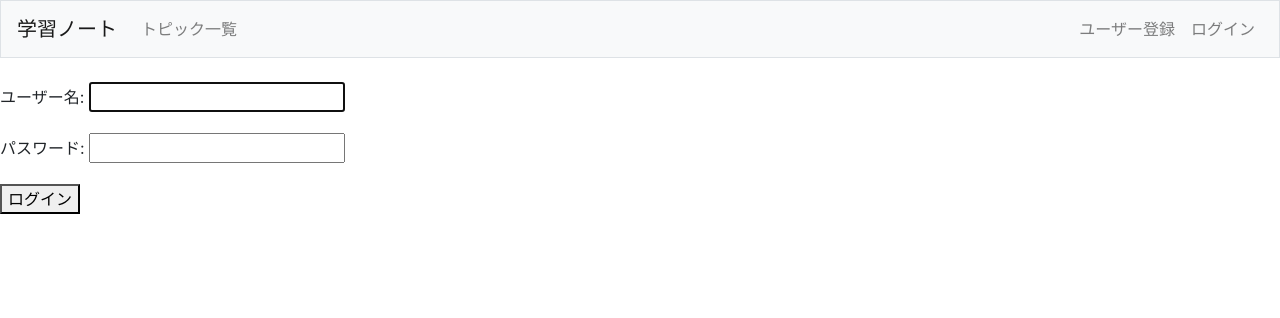
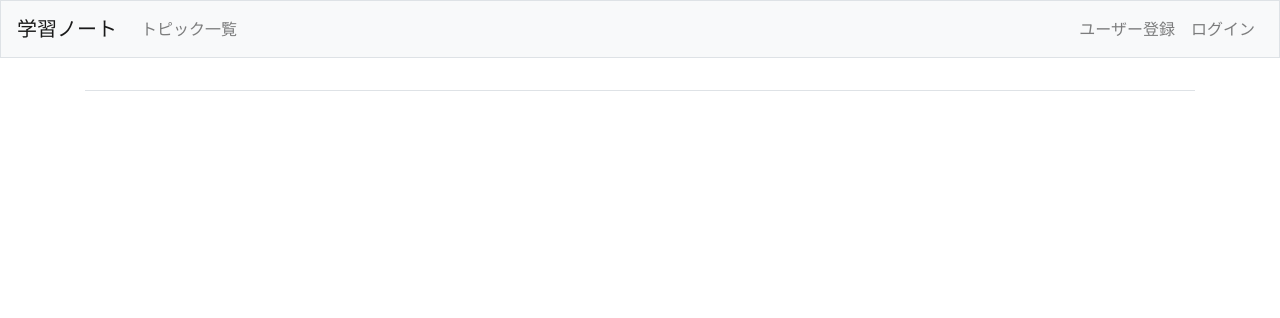
Before and after one commit to sc30gsw/DjangoIntroduction, a Django app: page /users/login/?next=/edit_entry/1/ in a window 1280 px wide. Shown: the top 318 px of the page. Run offline with Django 4.2, Linux system fonts and the light colour scheme; some libraries are stand-ins or nearby versions.

Commit message:
main部分の作成

```diff
--- a/learning_log/learning_los/templates/learning_los/base.html
+++ b/learning_log/learning_los/templates/learning_los/base.html
@@ -56,6 +56,12 @@
 				</ul>
 			</div>
 		</nav>
-		{% block content %}{% endblock content %}
+
+		<main role="main" class="container">
+			<div class="pb-2 mb-2 border-bottom">
+				{% block page_header %}{% endblock page_header %}
+			</div>
+			<div>{% block page_content %}{% endblock page_content %}</div>
+		</main>
 	</body>
 </html>
```
